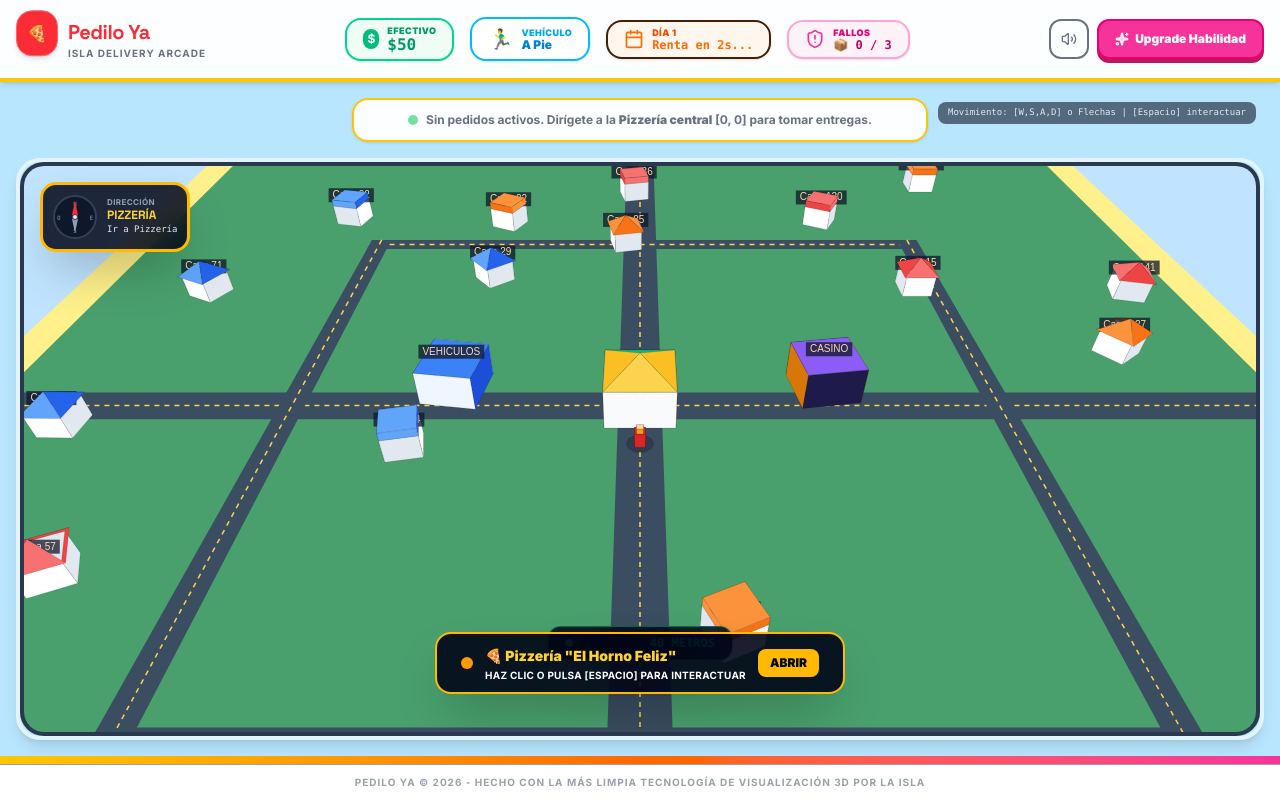
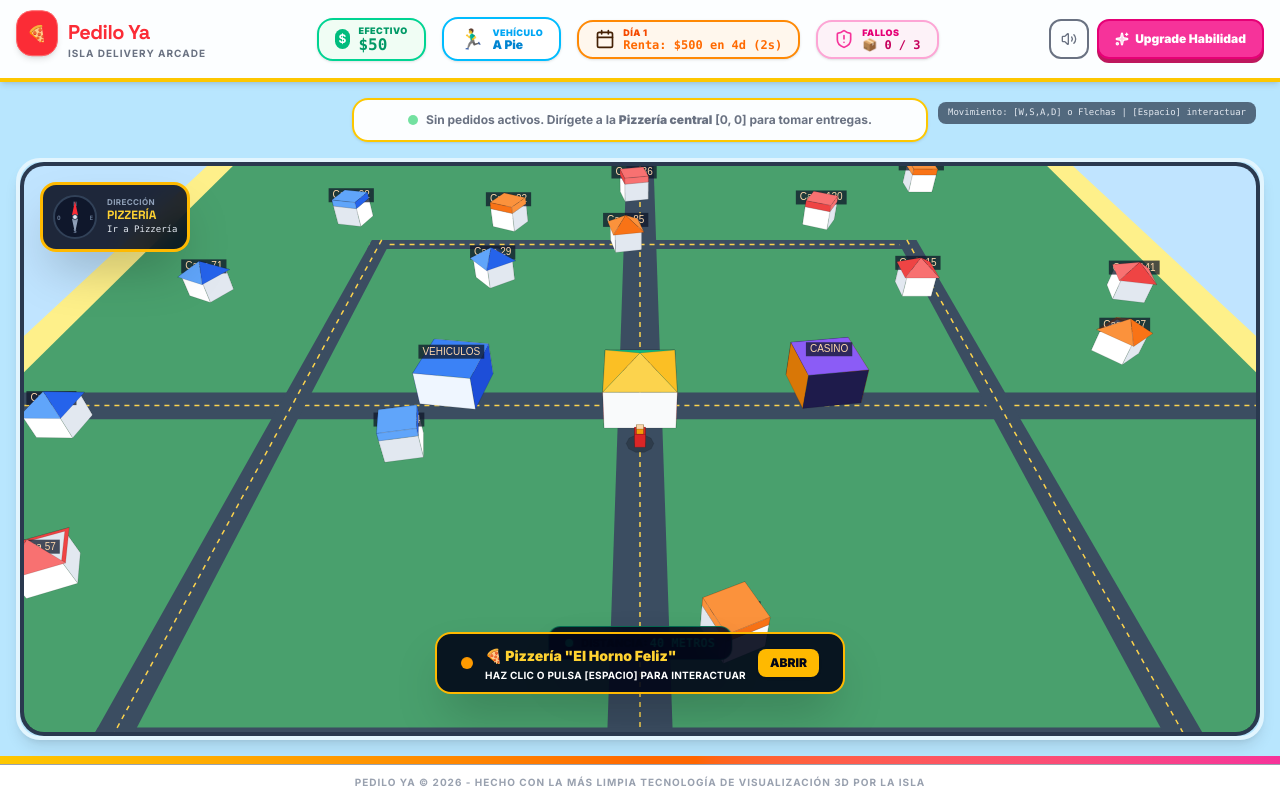
Before and after one commit to bognig-a11y/pedilo-ya, a React (Vite) app: page / in a window 1280 px wide. Both pictures are taken after a click on the button "COMENZAR CARRERA". Built offline with nearby package versions, Linux system fonts and the light colour scheme.

Commit message:
feat: add rent payment tracking and update UI
Implement rent payment notifications in App.tsx to track upcoming deadlines and update styling for the ConcesionarioModal buy button for better user feedback.

```diff
--- a/src/App.tsx
+++ b/src/App.tsx
@@ -270,6 +270,7 @@ export default function App() {
   const [day, setDay] = useState(1);
   const [dayTimeLeft, setDayTimeLeft] = useState(60); // 1 minute is 60 seconds
   const [rentWarning, setRentWarning] = useState(false);
+  const [rentPaymentNotice, setRentPaymentNotice] = useState<{ amount: number; nextDay: number } | null>(null);
 
   // Pizzeria Order states
   const [availableOrders, setAvailableOrders] = useState<Order[]>([]);
@@ -779,6 +780,7 @@ export default function App() {
                 } else {
                   // Deduct rent safely
                   audio.playRentPay();
+                  setRentPaymentNotice({ amount: rentDue, nextDay: currentDay + 5 });
                   alertBanner(`🏢 PAGASTE LA RENTA: -$${rentDue}. Siguiente pago en 5 días.`);
                   return cash - rentDue;
                 }
@@ -1019,6 +1021,11 @@ export default function App() {
     generatePizzeriaOrders(VEHICLES_LIST[0].speed);
   };
 
+  // Rent details
+  const nextRentDay = Math.ceil(day / 5) * 5;
+  const nextRentAmount = Math.floor(nextRentDay / 5) * 500;
+  const daysUntilNextRent = nextRentDay - day;
+
   return (
     <div id="pedilo-ya-root-app" className="w-screen h-screen bg-sky-200 flex flex-col justify-between overflow-hidden relative select-none selection:bg-amber-100 font-sans">
 
@@ -1057,11 +1064,17 @@ export default function App() {
             </div>
 
             {/* Days Box */}
-            <div className="bg-orange-50 border-2 border-orange-450 p-1.5 px-4 rounded-2xl flex items-center gap-2 shadow-sm text-yellow-950 font-bold">
-              <Calendar className="w-5 h-5 text-orange-500 font-bold" />
+            <div className="bg-orange-50 border-2 border-orange-400 p-1.5 px-4 rounded-2xl flex items-center gap-2 shadow-sm text-yellow-950 font-bold" title={`Próximo pago de renta: $${nextRentAmount}`}>
+              <Calendar className="w-5 h-5 text-orange-550 font-bold" />
               <div>
                 <p className="text-[9px] uppercase text-orange-600 font-extrabold tracking-wider leading-none">Día {day}</p>
-                <p className="font-mono text-xs font-black leading-none mt-0.5 text-orange-500">Renta en {60 - dayTimeLeft}s...</p>
+                <p className="font-mono text-xs font-black leading-none mt-0.5 text-orange-500">
+                  {daysUntilNextRent === 0 ? (
+                    <span className="text-red-600 animate-pulse">¡HOY Renta: ${nextRentAmount} (en {60 - dayTimeLeft}s)!</span>
+                  ) : (
+                    <span>Renta: ${nextRentAmount} en {daysUntilNextRent}d ({60 - dayTimeLeft}s)</span>
+                  )}
+                </p>
               </div>
             </div>
 
@@ -1105,10 +1118,10 @@ export default function App() {
 
       {/* MOBILE DISPLAY STATS */}
       {gameState === 'playing' && (
-        <section className="bg-white border-b-2 border-yellow-400 p-2 text-xs flex justify-around items-center md:hidden font-sans font-bold text-gray-700">
+        <section className="bg-white border-b-2 border-yellow-400 p-2 text-[10px] flex justify-around items-center md:hidden font-sans font-bold text-gray-700">
           <span>💵 <strong className="text-emerald-600 font-black">${money}</strong></span>
           <span>{currentVehicle.emoji} {currentVehicle.name}</span>
-          <span>📅 Día {day}</span>
+          <span>📅 Día {day} ({daysUntilNextRent === 0 ? `HOY Renta: $${nextRentAmount}` : `Renta: $${nextRentAmount} en ${daysUntilNextRent}d`})</span>
           <span className="text-pink-650">⚠️ Fallos: {failures}/3</span>
         </section>
       )}
@@ -1132,6 +1145,37 @@ export default function App() {
               <AlertTriangle className="w-12 h-12 text-yellow-300 mx-auto animate-pulse" />
               <h3 className="text-2xl font-black font-serif uppercase">¡MAÑANA PAGAS RENTA!</h3>
               <p className="text-xs font-semibold">Necesitas pagar al menos <strong>${Math.floor(day / 5 + 1) * 500}</strong> en {dayTimeLeft}s.</p>
+            </div>
+          </div>
+        )}
+
+        {/* SUCCESS RENT PAID POPUP - VERY VISIBLE SUMMARY */}
+        {rentPaymentNotice && (
+          <div className="absolute inset-0 bg-emerald-950/65 backdrop-blur-sm flex items-center justify-center z-50 p-4">
+            <div className="bg-white border-4 border-emerald-500 p-6 rounded-[32px] text-center space-y-4 max-w-sm animate-scale-up shadow-2xl text-slate-800">
+              <div className="w-16 h-16 bg-emerald-100 text-emerald-600 rounded-full flex items-center justify-center mx-auto border-2 border-emerald-300 shadow-sm animate-bounce">
+                <CheckCircle2 className="w-10 h-10 shrink-0 text-emerald-500" />
+              </div>
+              <div className="space-y-1">
+                <h3 className="text-xl font-black font-serif text-emerald-600 uppercase leading-none tracking-tight">¡PAGO DE RENTA EXITOSO!</h3>
+                <p className="text-[10px] font-extrabold text-emerald-700 tracking-widest uppercase">CONTRATO RENOVADO DE LA ISLA</p>
+              </div>
+              <div className="bg-emerald-50 border-2 border-emerald-200 p-3 rounded-2xl">
+                <p className="text-[10px] text-emerald-800 uppercase tracking-wider font-extrabold">Monto del Alquiler de hoy Cobrado:</p>
+                <p className="text-3xl font-mono font-black text-emerald-600">-${rentPaymentNotice.amount}</p>
+              </div>
+              <p className="text-xs text-gray-500 font-bold leading-relaxed">
+                ¡Has asegurado tu estadía en la isla! El arrendatario ha debitado el pago. Mantente entregando pizzas para el próximo ciclo.
+              </p>
+              <div className="text-xs bg-slate-100 p-2.5 rounded-xl border border-slate-200 text-slate-700 font-extrabold">
+                Siguiente cobro: <span className="text-emerald-600 font-mono font-black">Día {rentPaymentNotice.nextDay}</span>
+              </div>
+              <button
+                onClick={() => setRentPaymentNotice(null)}
+                className="w-full bg-emerald-500 hover:bg-emerald-600 text-white font-black py-3 rounded-xl transition cursor-pointer text-xs uppercase shadow-[0_3px_0_rgb(5,150,105)] active:translate-y-0.5 active:shadow-[0_1px_0_rgb(5,150,105)]"
+              >
+                Cerrar y Trabajar 🍕
+              </button>
             </div>
           </div>
         )}
--- a/src/components/ConcesionarioModal.tsx
+++ b/src/components/ConcesionarioModal.tsx
@@ -232,13 +232,13 @@ export const ConcesionarioModal: React.FC<ConcesionarioModalProps> = ({
                           audio.playUpgrade();
                           onBuyVehicle(vehicle.id, vehicle.price);
                         }}
-                        className={`px-4 py-2 text-xs font-bold rounded-xl transition-all duration-205 flex items-center gap-1 ${
+                        className={`px-5 py-2.5 text-xs font-black uppercase tracking-wider rounded-xl transition-all duration-150 flex items-center gap-1.5 ${
                           canAfford
-                            ? 'bg-blue-550 hover:bg-blue-600 text-white shadow-[0_3px_0_rgb(29,78,216)] hover:-translate-y-0.5 active:translate-y-0.5 active:shadow-[0_1px_0_rgb(29,78,216)] cursor-pointer'
-                            : 'bg-gray-200 text-gray-450 border border-gray-300 cursor-not-allowed'
+                            ? 'bg-blue-600 hover:bg-blue-700 text-white shadow-[0_3px_0_rgb(29,78,216)] hover:-translate-y-0.5 active:translate-y-0.5 active:shadow-[0_1px_0_rgb(29,78,216)] border border-blue-700 cursor-pointer'
+                            : 'bg-gray-200 text-gray-400 border border-gray-300 cursor-not-allowed'
                         }`}
                       >
-                        Comprar Mejora
+                        Comprar Vehículo
                         <ArrowRight className="w-3.5 h-3.5" />
                       </button>
                     ) : (
```
